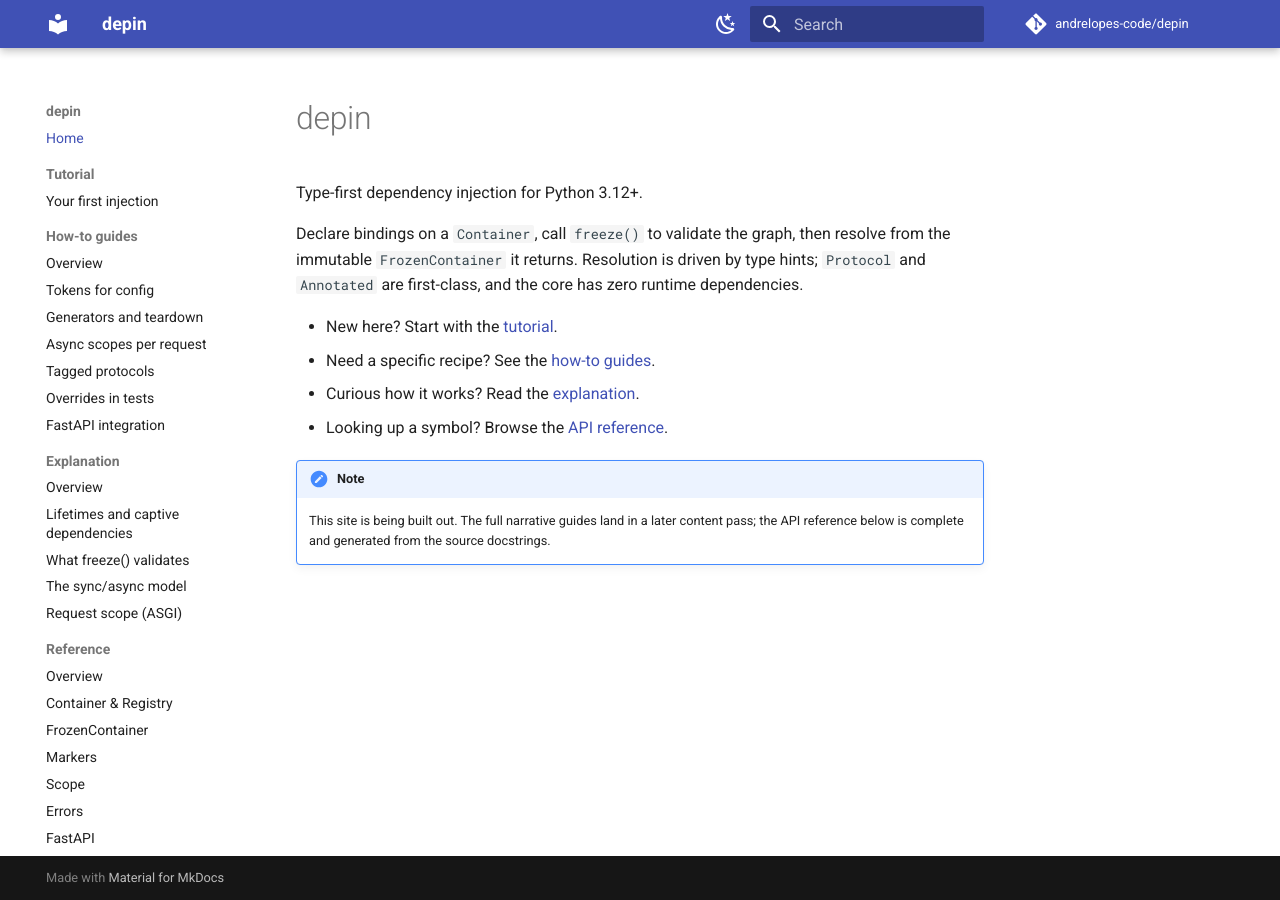
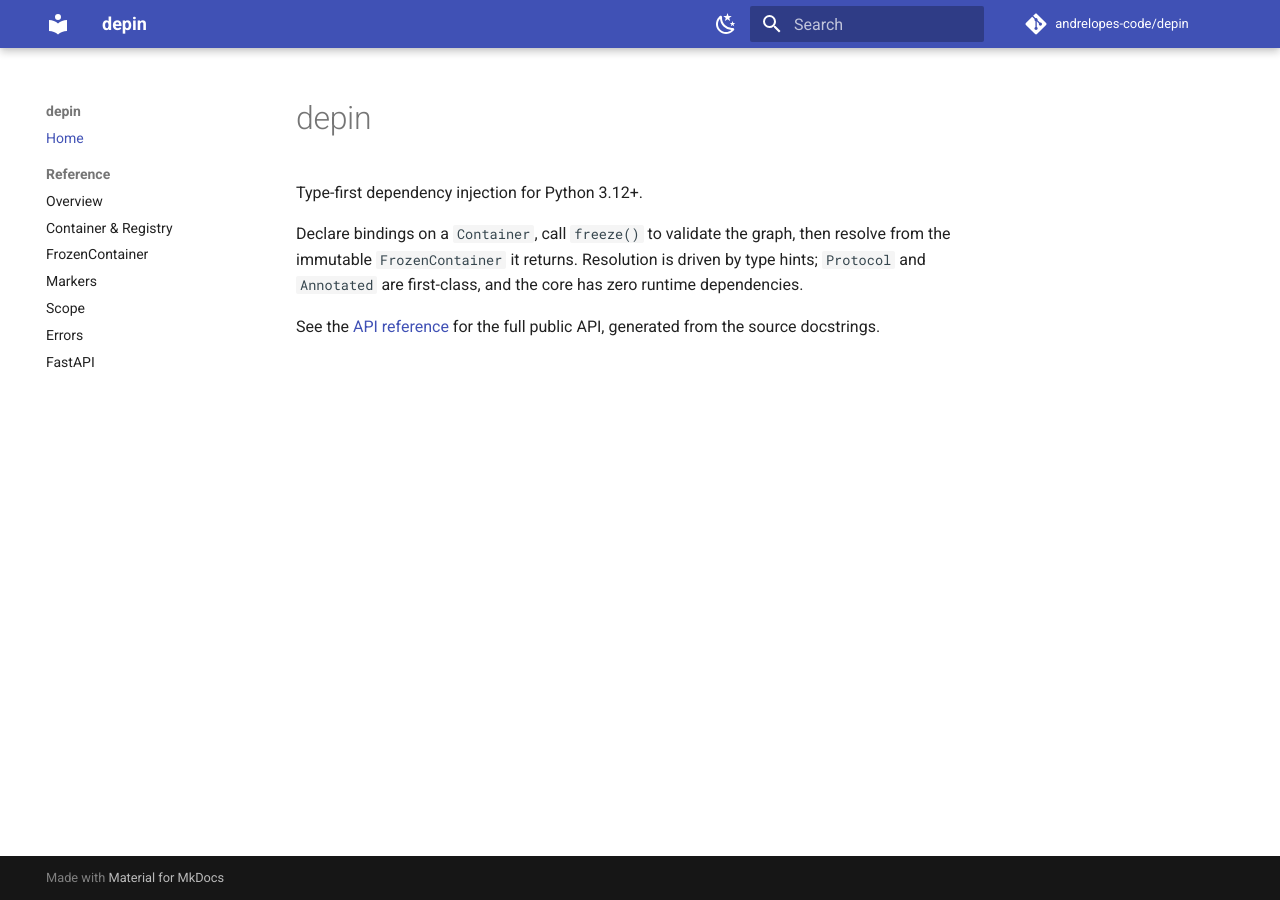
Before and after one commit to andrelopes-code/depin, an MkDocs documentation site: the page built from docs/index.md, in a window 1280 px wide. Built offline with MkDocs 1.6.1 and Material for MkDocs 9.7.7, drawn with Linux system fonts in a browser that asks for light colours; comment, search, counter and statistics services are not loaded.

Commit message:
docs: remove placeholder narrative pages, keep home and reference (#5)

```diff
--- a/docs/index.md
+++ b/docs/index.md
@@ -7,12 +7,5 @@ resolve from the immutable `FrozenContainer` it returns. Resolution is driven by
 type hints; `Protocol` and `Annotated` are first-class, and the core has zero
 runtime dependencies.
 
-- New here? Start with the [tutorial](tutorial/first-injection.md).
-- Need a specific recipe? See the [how-to guides](how-to/index.md).
-- Curious how it works? Read the [explanation](explanation/index.md).
-- Looking up a symbol? Browse the [API reference](reference/index.md).
-
-!!! note
-    This site is being built out. The full narrative guides land in a later
-    content pass; the API reference below is complete and generated from the
-    source docstrings.
+See the [API reference](reference/index.md) for the full public API, generated
+from the source docstrings.
--- a/mkdocs.yml
+++ b/mkdocs.yml
@@ -50,22 +50,6 @@ exclude_docs: |
 
 nav:
   - Home: index.md
-  - Tutorial:
-      - Your first injection: tutorial/first-injection.md
-  - How-to guides:
-      - Overview: how-to/index.md
-      - Tokens for config: how-to/tokens.md
-      - Generators and teardown: how-to/generators-teardown.md
-      - Async scopes per request: how-to/async-per-request.md
-      - Tagged protocols: how-to/tagged-protocols.md
-      - Overrides in tests: how-to/test-overrides.md
-      - FastAPI integration: how-to/fastapi.md
-  - Explanation:
-      - Overview: explanation/index.md
-      - Lifetimes and captive dependencies: explanation/lifetimes.md
-      - What freeze() validates: explanation/freeze-validation.md
-      - The sync/async model: explanation/sync-async.md
-      - Request scope (ASGI): explanation/request-scope.md
   - Reference:
       - Overview: reference/index.md
       - Container & Registry: reference/container.md
```
Also changed, not shown: docs/explanation/freeze-validation.md (deleted, +0 -7 lines), docs/explanation/index.md (deleted, +0 -11 lines), docs/explanation/lifetimes.md (deleted, +0 -7 lines), docs/explanation/request-scope.md (deleted, +0 -7 lines), docs/explanation/sync-async.md (deleted, +0 -7 lines), docs/how-to/async-per-request.md (deleted, +0 -6 lines), docs/how-to/fastapi.md (deleted, +0 -6 lines), docs/how-to/generators-teardown.md (deleted, +0 -6 lines), docs/how-to/index.md (deleted, +0 -13 lines), docs/how-to/tagged-protocols.md (deleted, +0 -6 lines), docs/how-to/test-overrides.md (deleted, +0 -6 lines), docs/how-to/tokens.md (deleted, +0 -6 lines), docs/tutorial/first-injection.md (deleted, +0 -7 lines).
